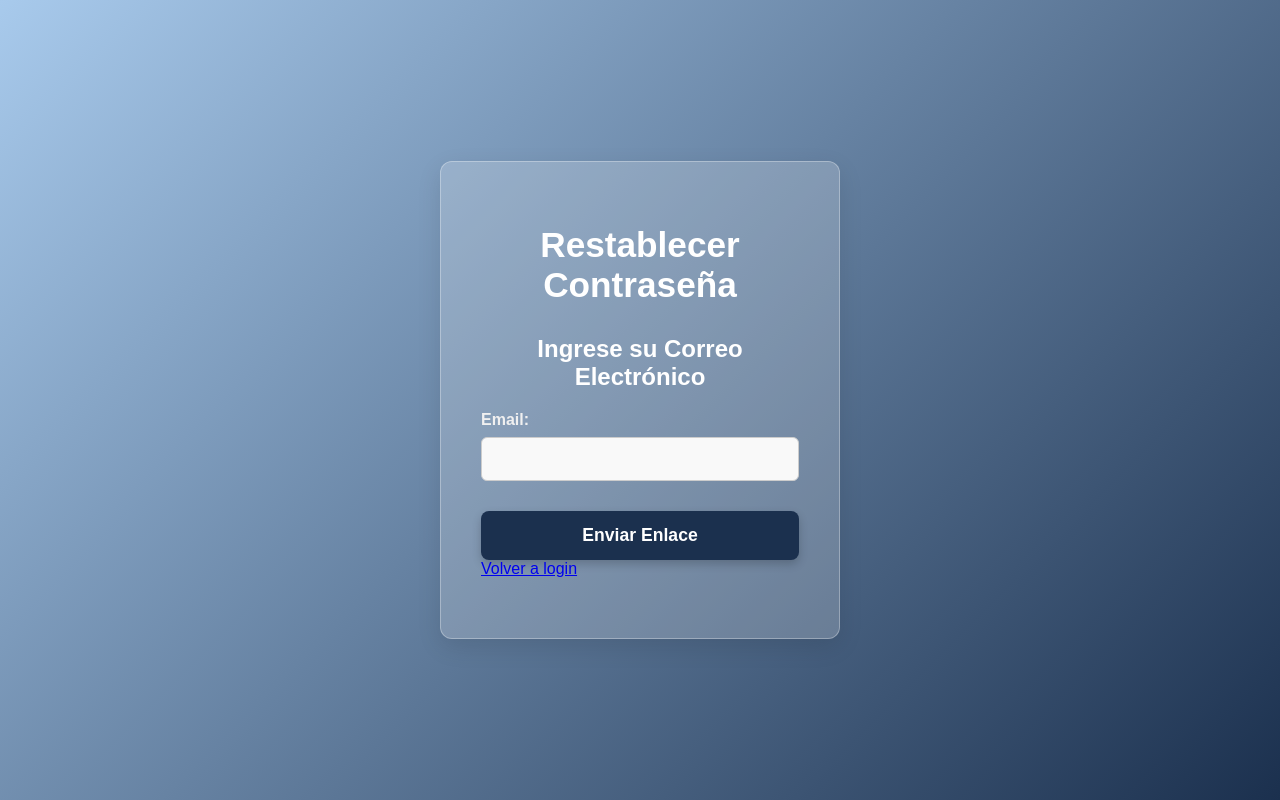
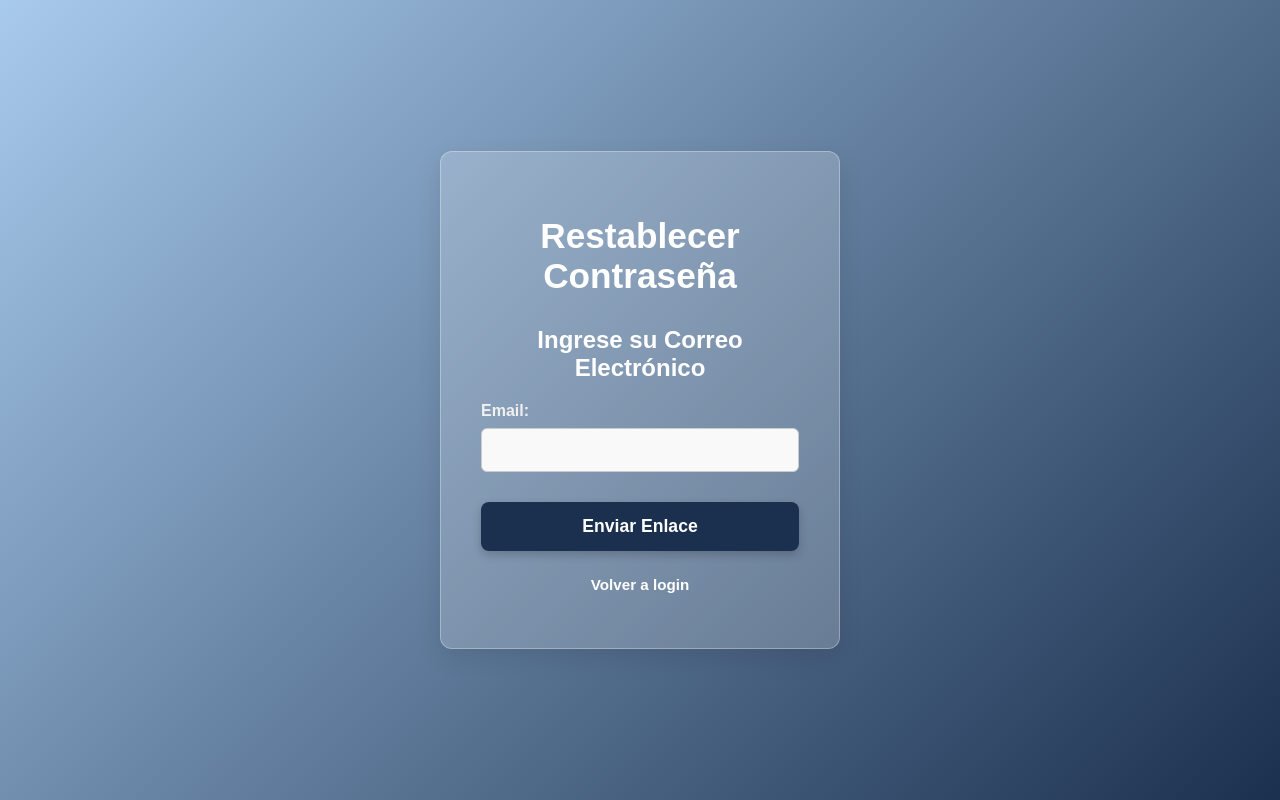
Before and after one commit to Adriansolier322/EtiquetadorOSL, a PHP site: page /forgot_password.php in a window 1280 px wide. Run offline with PHP 8.4, Linux system fonts and the light colour scheme; some libraries are stand-ins or nearby versions.

Commit message:
V2.8.2 Updated CSS, now everything about reseting password works!

```diff
--- a/content/forgot_password.php
+++ b/content/forgot_password.php
@@ -2,18 +2,16 @@
 /**
 Hay que instalar composer,
 sudo apt install composer
-después ejecutar
+Asegúrate de tenerlos en la ruta correcta
+composer require phpmailer/phpmailer
+Si Composer muestra un error de conflicto de dependencias con Google Authenticator,
+es posible que tengas que eliminar esa dependencia con el comando:
 composer remove phpgangsta/googleauthenticator
-composer require phpmailer/phpmailer
 */
 
 // Incluir archivos necesarios
 require 'includes/config.php';
-// Incluir los archivos de PHPMailer
-// Asegúrate de tenerlos en la ruta correcta
-// Si Composer muestra un error de conflicto de dependencias con Google Authenticator,
-// es posible que tengas que eliminar esa dependencia con el comando:
-// composer remove phpgangsta/googleauthenticator
+
 require 'vendor/autoload.php';
 
 use PHPMailer\PHPMailer\PHPMailer;
@@ -106,9 +104,9 @@
                 </div>
                 <button type="submit" class="btn">Enviar Enlace</button>
             </form>
-            <div class="form-group">
-                <a href="login.php" class="btn">Volver a login</a>
-            </div>
+        </div>
+        <div style="text-align: center; margin-top: 15px;">
+            <p><a href="login.php" class="btn">Volver a login</a></p>
         </div>
     </div>
 </body>
```
